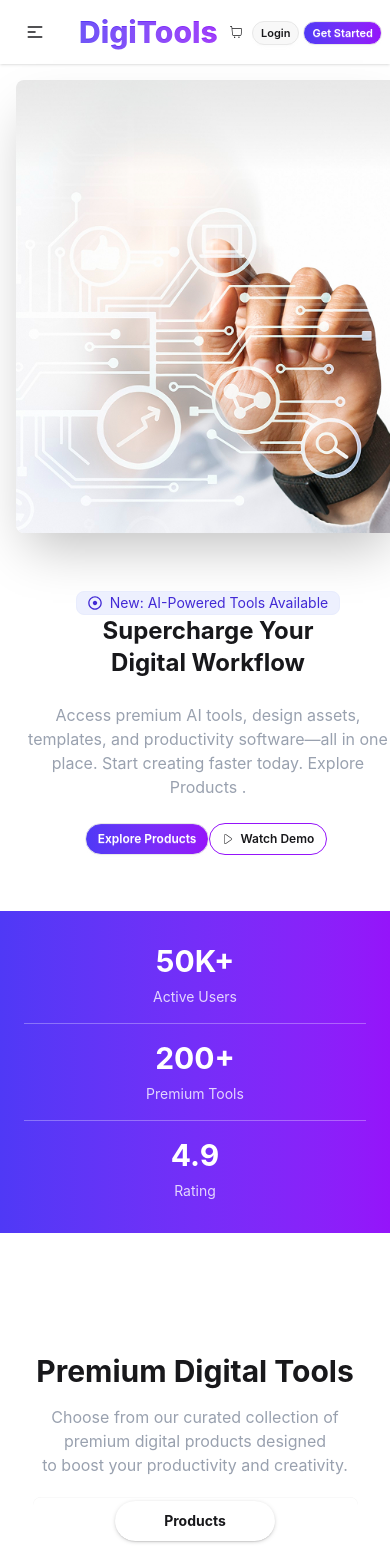
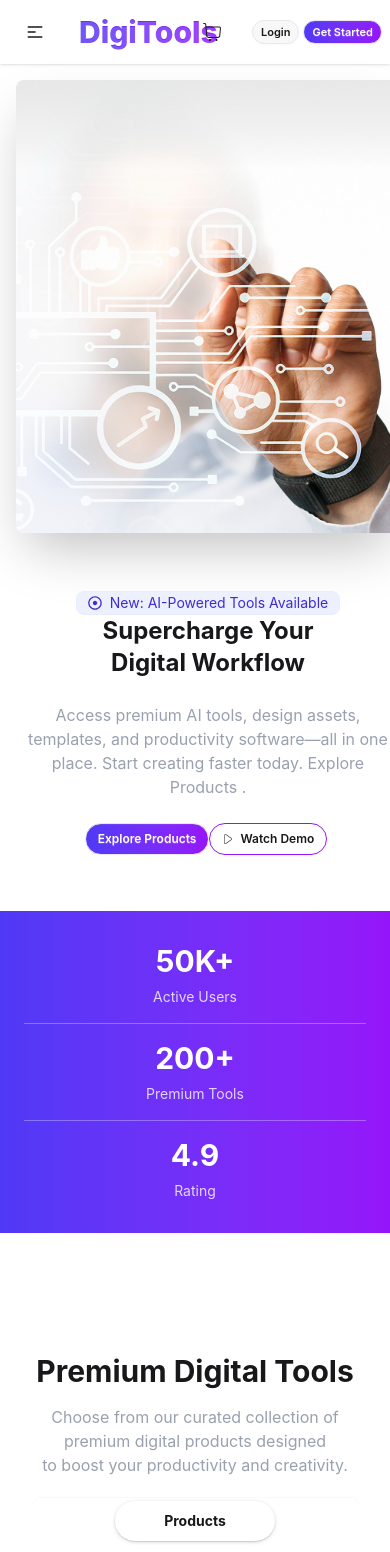
Before and after one commit to mdnahidooo/B13-A6-DigiTools-Platform-Code, a React (Vite) app: page / in a window 390 px wide. Shown: the top 1552 px of the page. Built offline with nearby package versions, Linux system fonts and the light colour scheme.

Commit message:
Implement cart section count, total amount, count navbar etc

```diff
--- a/src/App.jsx
+++ b/src/App.jsx
@@ -24,11 +24,11 @@ function App() {
   // console.log(dataPromise);
 
   const [carts, setCarts] = useState([]);
-  console.log(carts);
+  // console.log(carts);
 
   return (
     <>
-      <Navbar></Navbar>
+      <Navbar carts={carts}></Navbar>
 
       <Banner></Banner>
 
--- a/src/components/Navbar/Navbar.jsx
+++ b/src/components/Navbar/Navbar.jsx
@@ -1,7 +1,7 @@
 import React from 'react';
 import { CiShoppingCart } from 'react-icons/ci';
 
-const Navbar = () => {
+const Navbar = ({ carts }) => {
     return (
         <div>
 
@@ -37,9 +37,19 @@ const Navbar = () => {
                     </ul>
                 </div>
                 <div className="navbar-end">
-                    <a className='mr-2'><CiShoppingCart /></a>
-                    <div>
-                        <a className="btn rounded-full mr-1 btn-xs sm:btn-sm md:btn-md">Login</a>
+                    <div className="relative mr-4">
+                        <CiShoppingCart className="text-2xl cursor-pointer" />
+
+                        {
+                            carts.length > 0 && (
+                                <span className="absolute -top-2 -right-2 bg-red-500 text-white text-xs px-1.5 py-0.5 rounded-full">
+                                    {carts.length}
+                                </span>
+                            )
+                        }
+                    </div>
+                    <div className='ml-2'>
+                        <a className="btn rounded-full m-1 btn-xs sm:btn-sm md:btn-md">Login</a>
                         <a className="btn rounded-full bg-linear-to-r from-[#4F39F6] to-[#9514FA] text-white btn-xs sm:btn-sm md:btn-md">Get Started</a>
                     </div>
                 </div>
--- a/src/components/Products/Cart/Cart.jsx
+++ b/src/components/Products/Cart/Cart.jsx
@@ -1,7 +1,20 @@
 import React from 'react';
+import { CiShoppingCart } from 'react-icons/ci';
 
-const Cart = ({ carts }) => {
-    console.log(carts);
+const Cart = ({ carts, setCarts }) => {
+    // console.log(carts);
+
+    const totalPrice = carts.reduce((sum, item) => sum + item.price, 0);
+    const handlePayment = () => {
+        setCarts([])
+    }
+
+    const handleDelete = (item) => {
+        const filteredArray = carts.filter(cart => cart.id !== item.id);
+        // console.log(filteredArray);
+        setCarts(filteredArray);
+    }
+
     return (
         <div>
             <div className='w-10/12 mx-auto space-y-5'>
@@ -13,6 +26,16 @@ const Cart = ({ carts }) => {
                         <li className="p-4 pb-2 text-xs opacity-60 tracking-wide">Your wanted products</li>
 
                         {
+                            carts.length === 0
+                                ?
+                                <div className='flex flex-col justify-center items-center py-30 space-y-5'>
+                                <div className='text-gray-400 text-5xl'>
+                                    <CiShoppingCart />
+                                </div>
+                                <h2 className='text-gray-400 font-bold text-2xl'>Your cart is empty</h2>
+                                </div>
+                                : <div>
+                                {
                                     carts.map(item => (
                                         <li className="list-row" key={item.id}>
                                             <div><img className="size-10 rounded-box" src={item.icon} /></div>
@@ -20,7 +43,7 @@ const Cart = ({ carts }) => {
                                                 <div>{item.name}</div>
                                                 <div className="text-xs uppercase font-semibold opacity-60">${item.price}</div>
                                             </div>
-                                    <button className="btn btn-ghost btn-outline btn-error rounded-full">
+                                            <button onClick={() => handleDelete(item)} className="btn btn-ghost btn-outline btn-error rounded-full">
                                                 Delete
                                             </button>
                                         </li>
@@ -28,16 +51,18 @@ const Cart = ({ carts }) => {
                                     ))
                                 }
 
+                            </div>
+                        }
                     </ul>
                 </div>
 
                 <div className='flex justify-between items-center mx-5 text-l text-gray-400 font-bold'>
                     <h2>Total</h2>
-                    <h2>$0</h2>
+                    <h2>${totalPrice.toFixed(2)}</h2>
                 </div>
 
                 <div className='px-3'>
-                    <button className='btn btn-block text-white rounded-full bg-linear-to-r from-[#4F39F6] to-[#9514FA]'>Proceed to Checkout</button>
+                    <button onClick={handlePayment} className='btn btn-block text-white rounded-full bg-linear-to-r from-[#4F39F6] to-[#9514FA]'>Proceed to Checkout</button>
                 </div>
             </div>
         </div>
--- a/src/components/Products/Products.jsx
+++ b/src/components/Products/Products.jsx
@@ -22,7 +22,7 @@ const Products = ({ dataPromise, carts, setCarts }) => {
             {/* name of each tab group should be unique */}
             <div className="tabs tabs-box flex justify-center bg-white mb-10">
                 <input type="radio" name="my_tabs_1" className="tab rounded-full w-40 font-bold" aria-label="Products" onClick={() => setActiveTab('products')} defaultChecked />
-                <input type="radio" name="my_tabs_1" className="tab rounded-full w-40 font-bold" aria-label="Cart (2)" onClick={() => setActiveTab('cart')} />
+                <input type="radio" name="my_tabs_1" className="tab rounded-full w-40 font-bold" aria-label={`Cart (${carts.length})`} onClick={() => setActiveTab('cart')} />
 
             </div>
 
```
Lines whose indentation alone changed are shown as unchanged.
